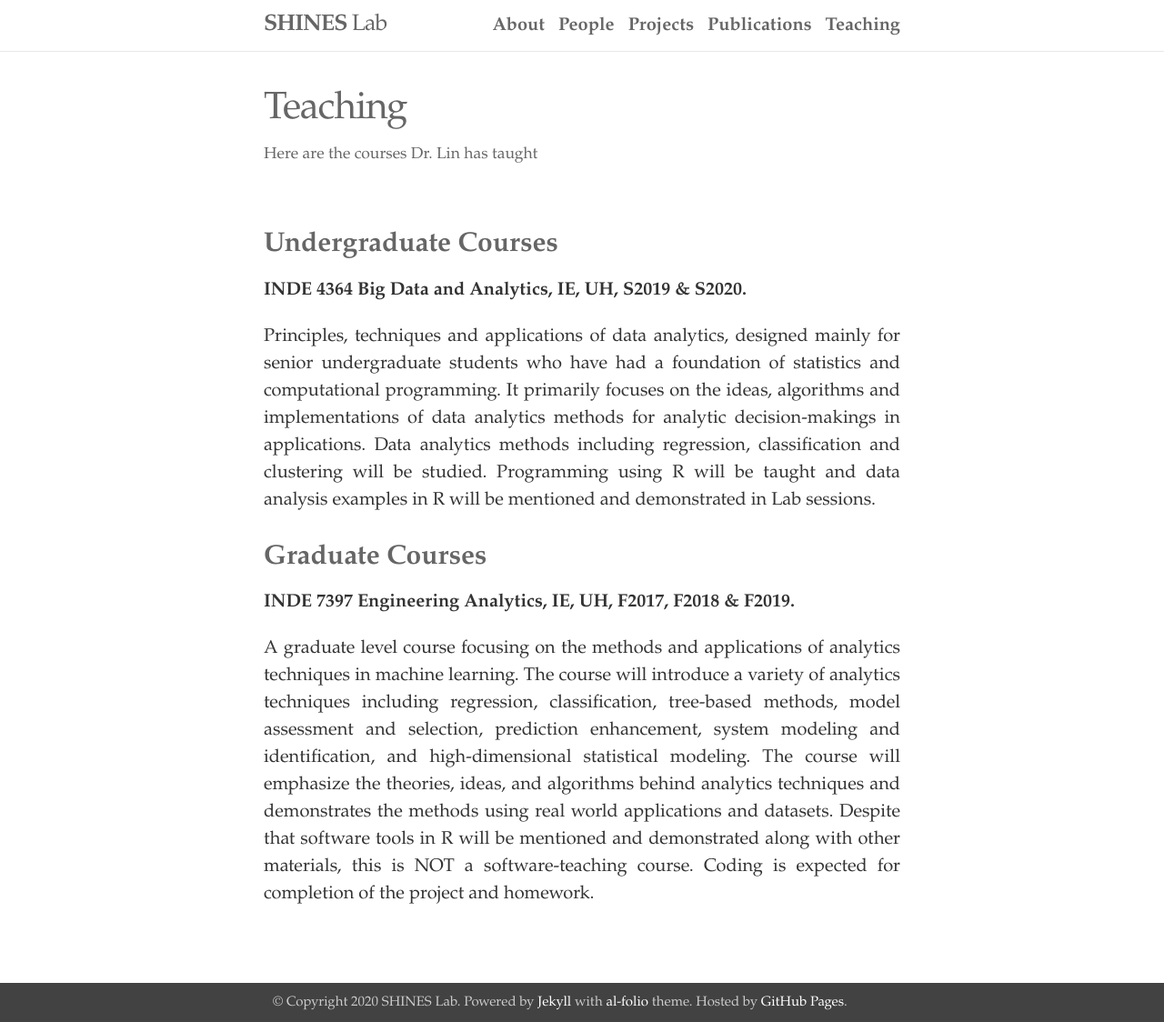
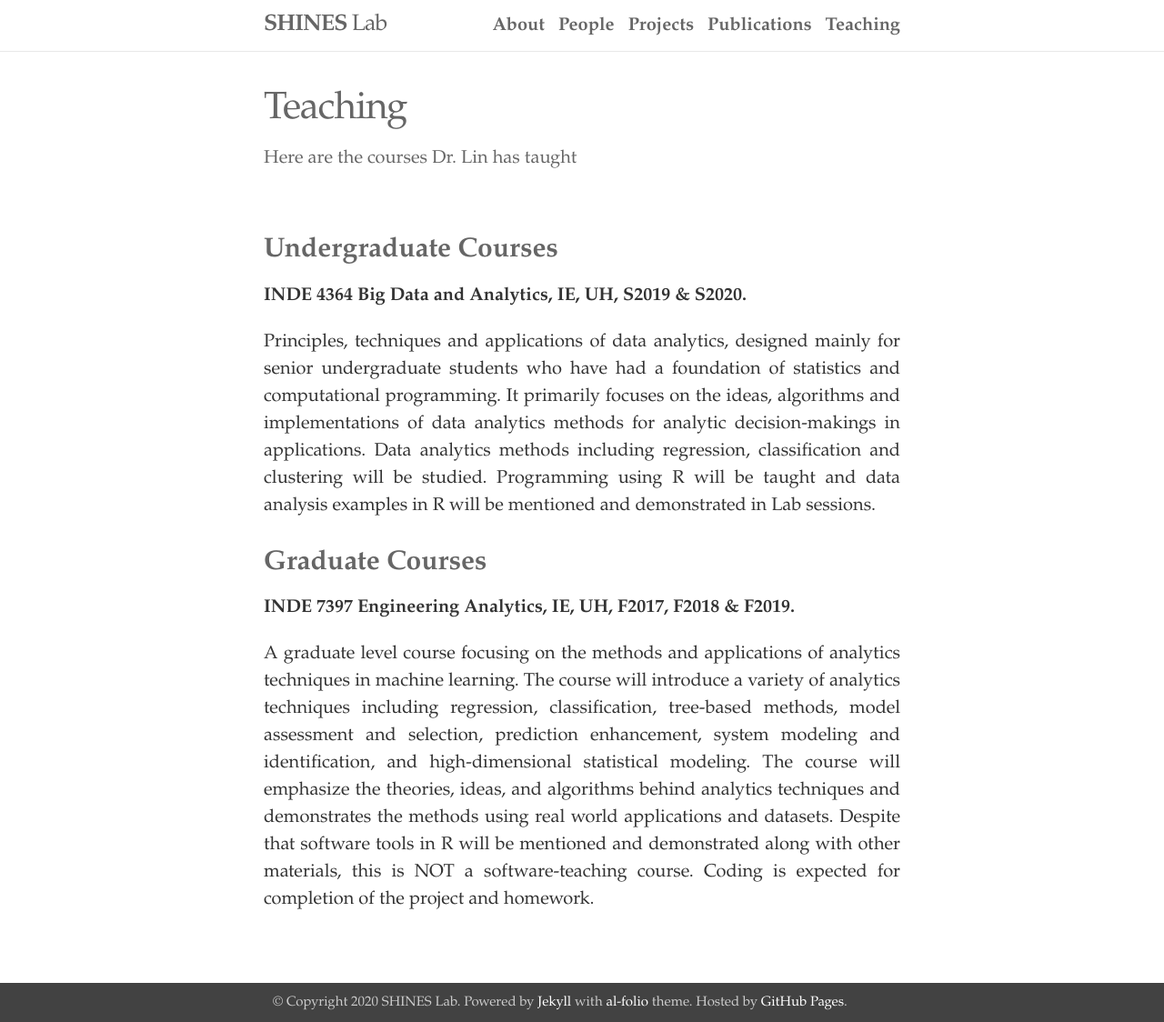
Before and after one commit to shines-lab/shines-lab.github.io, a Jekyll site: the page built from _pages/teaching.md, in a window 1280 px wide and 1124 px high. Shown: the whole window at 91% size. Built offline with Jekyll 4.4.1, drawn with Linux system fonts in a browser that asks for light colours.

Commit message:
Update page.html

```diff
--- a/_layouts/page.html
+++ b/_layouts/page.html
@@ -5,7 +5,7 @@ layout: default
 
   <header class="post-header">
     <h1 class="post-title">{{ page.title }}</h1>
-    <h5 class="post-description">{{ page.description }}</h5>
+    <h4 class="post-description">{{ page.description }}</h4>
   </header>
 
   <article class="post-content {{page.title}} clearfix">
```
